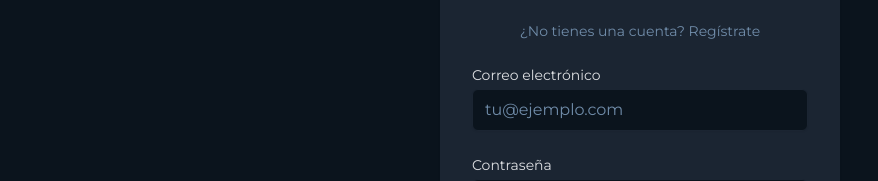
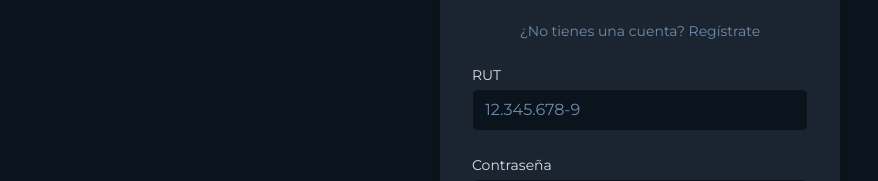
Before and after one commit to clikzz/Proyecto-ISW, a Next.js app in the folder frontend/: page /login in a window 1280 px wide. Shown: the part 288-469 px from the top of the page, without its empty margins (0-878 px from the left). Built offline with nearby package versions, Linux system fonts and the light colour scheme.

Commit message:
Refactor login page to handle RUT input formatting and length limit

```diff
--- a/frontend/src/pages/login.jsx
+++ b/frontend/src/pages/login.jsx
@@ -9,6 +9,7 @@ import 'aos/dist/aos.css';
 export default function Login() {
   const [showPassword, setShowPassword] = useState(false);
   const [eyeAnimation, setEyeAnimation] = useState(false);
+  const [rut, setRut] = useState('');
 
   useEffect(() => {
     AOS.init({ duration: 500 });
@@ -17,7 +18,30 @@ export default function Login() {
   const togglePasswordVisibility = () => {
     setShowPassword(!showPassword);
     setEyeAnimation(true);
-    setTimeout(() => setEyeAnimation(false), 300); // Detenemos la animación tras 300ms
+    setTimeout(() => setEyeAnimation(false), 300);
+  };
+
+  const formatRut = (value) => {
+    const cleanValue = value.replace(/\./g, '').replace(/-/g, '').replace(/\s+/g, '');
+
+    // Limitar el RUT a 11 caracteres (sin puntos ni guion)
+    if (cleanValue.length > 11) return rut;
+
+    const cuerpo = cleanValue.slice(0, -1);
+    const verificador = cleanValue.slice(-1);
+
+    const formattedCuerpo = cuerpo.replace(/\B(?=(\d{3})+(?!\d))/g, '.');
+
+    return `${formattedCuerpo}-${verificador}`;
+  };
+
+  const handleRutChange = (event) => {
+    const formattedRut = formatRut(event.target.value);
+
+    // Limitar a 12 caracteres con puntos y guion
+    if (formattedRut.length <= 12) {
+      setRut(formattedRut);
+    }
   };
 
   return (
@@ -45,18 +69,21 @@ export default function Login() {
           <form className="space-y-6">
             <div>
               <label
-                htmlFor="email"
+                htmlFor="rut"
                 className="block text-sm font-medium text-foreground"
               >
-                Correo electrónico
+                RUT
               </label>
               <input
-                id="email"
-                name="email"
-                type="email"
+                id="rut"
+                name="rut"
+                type="text"
+                value={rut}
+                onChange={handleRutChange}
                 required
                 className="mt-1 appearance-none block w-full px-3 py-2 border border-input rounded-md shadow-sm bg-background text-foreground placeholder-muted-foreground focus:outline-none focus:ring-2 focus:ring-primary focus:border-primary transition duration-300"
-                placeholder="tu@ejemplo.com"
+                placeholder="12.345.678-9"
+                maxLength={12} // Limitar el input a 12 caracteres
               />
             </div>
 
@@ -100,7 +127,6 @@ export default function Login() {
 
             <div className="flex items-center justify-between">
               <div className="flex items-center">
-                {/* Aplicamos la animación pulse al checkbox */}
                 <input
                   id="remember-me"
                   name="remember-me"
```
